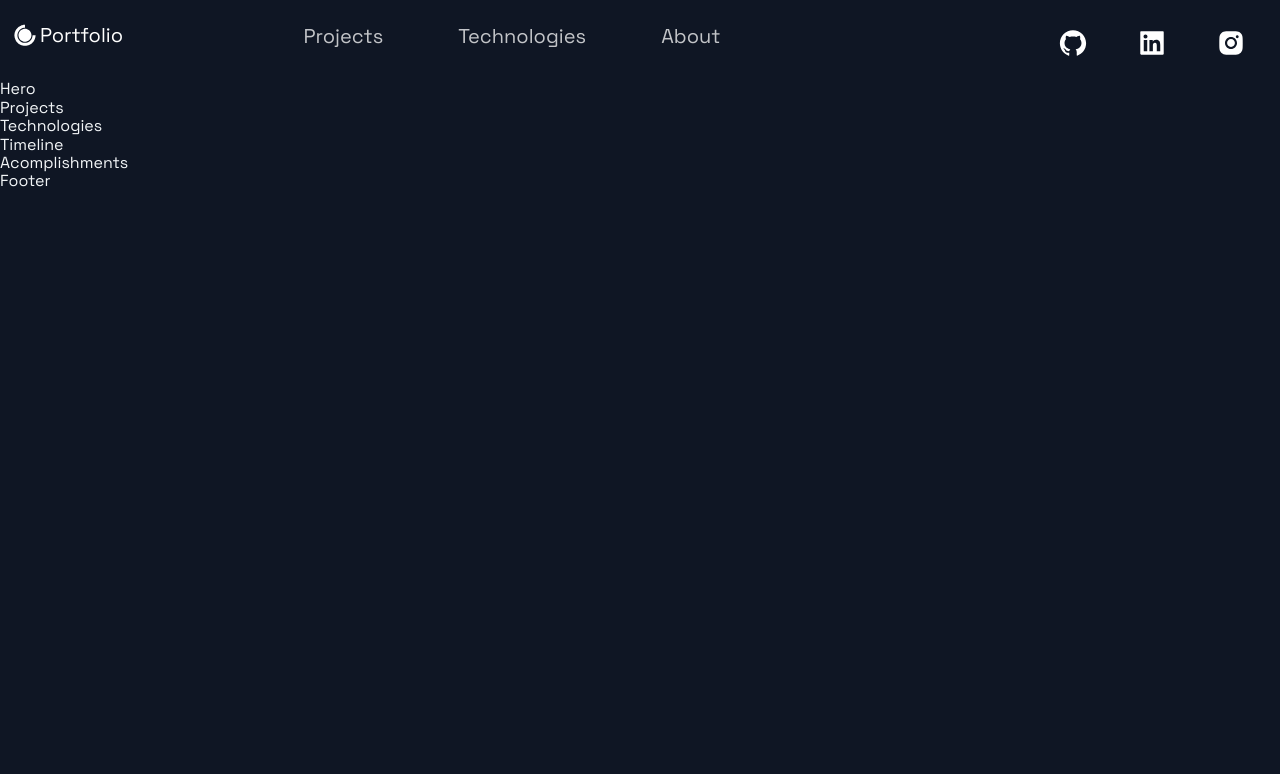
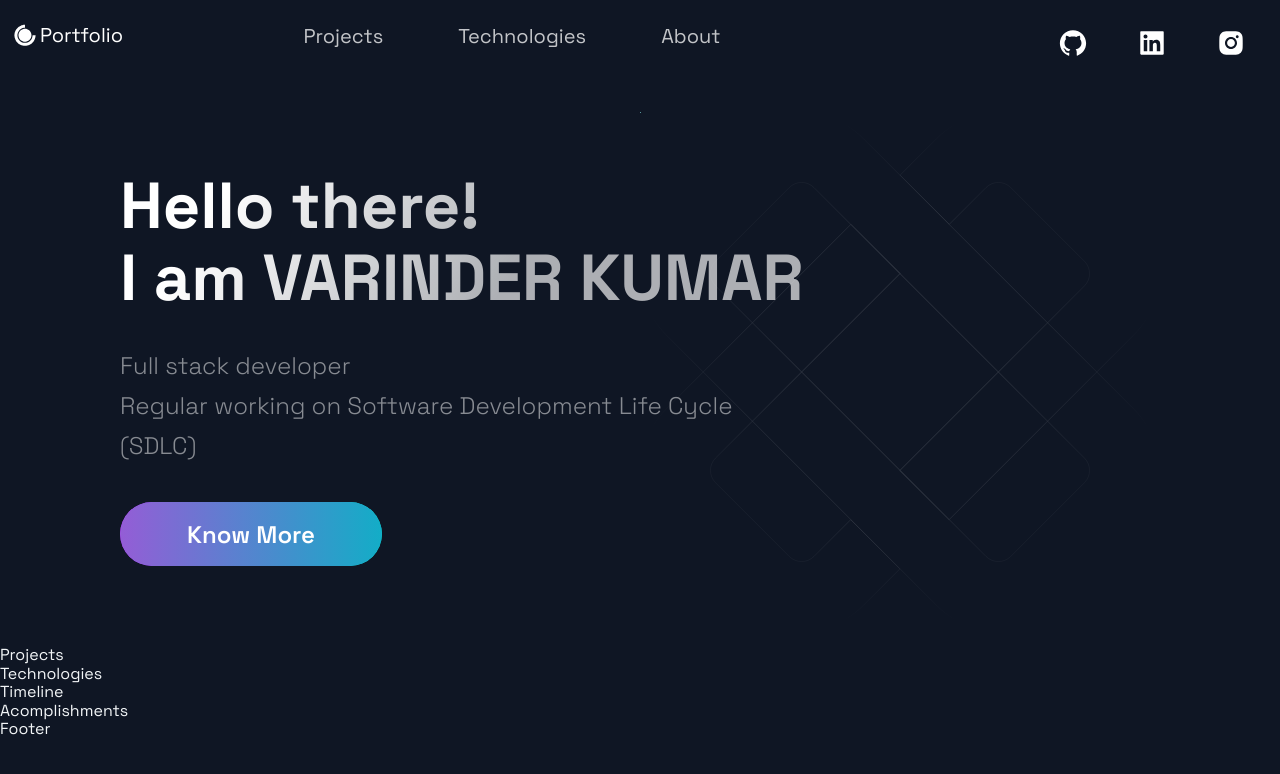
Before and after one commit to arristigit/My-React-Portfolio, a Next.js app: page / in a window 1280 px wide. Shown: the top 774 px of the page. Built offline with nearby package versions, Linux system fonts and the light colour scheme.

Commit message:
Hero/front section developed

```diff
--- a/src/components/Hero/Hero.js
+++ b/src/components/Hero/Hero.js
@@ -4,10 +4,19 @@
 import Button from '../../styles/GlobalComponents/Button';
 import { LeftSection } from './HeroStyles';
 
-const Hero = (props) => (
-  <div>
-    Hero
-  </div>
+const Hero = () => (
+  <Section row nopadding>
+    <LeftSection>
+      <SectionTitle main center>
+        Hello there! <br />
+        I am VARINDER KUMAR
+      </SectionTitle>
+      <SectionText>
+        Full stack developer <br /> Regular working on Software Development Life Cycle (SDLC)
+      </SectionText>
+      <Button onClick={() => window.location = 'https://google.com'}>Know More</Button>
+    </LeftSection>
+  </Section>
 );
 
 export default Hero;
--- a/src/pages/index.js
+++ b/src/pages/index.js
@@ -10,10 +10,10 @@
 const Home = () => {
   return (
     <Layout>
-      {/* <Section grid> */}
+      <Section grid>
         <Hero />
-        {/* <BgAnimation /> */}
-      {/* </Section> */}
+        <BgAnimation />
+      </Section>
       <Projects />
       <Technologies />
       <Timeline />
```
